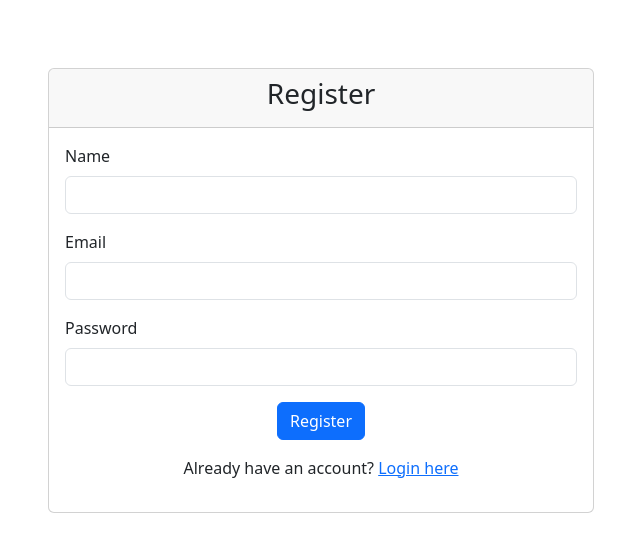
After one commit to jessl2juice/ai-therapist-assistant, a Flask app: page /register in a window 1280 px wide. The commit adds this page. Shown: the top 552 px of the page, without its empty margins (319-959 px from the left). Run offline with Flask 3, Linux system fonts and the light colour scheme.

Commit message:
Agent query: Please verify the following: 1. Is the login page accessible at /login? 2. Does the register link work and lead to the registration page? 3. Is the navbar showing "Guest" and hiding the logout button when not logged in?

```diff
--- a/app.py
+++ b/app.py
@@ -1,8 +1,10 @@
 import os
 import logging
-from flask import Flask, render_template
+from flask import Flask, render_template, request, redirect, url_for, flash, jsonify
 from flask_socketio import SocketIO, emit
+from flask_login import LoginManager, login_user, logout_user, login_required, current_user
 from openai_helper import get_ai_response
+from models import db, User
 
 # Configure logging
 logging.basicConfig(level=logging.INFO)
@@ -11,11 +13,69 @@ logger = logging.getLogger(__name__)
 app = Flask(__name__)
 app.config['SECRET_KEY'] = os.urandom(24)
 app.config['MAX_CONTENT_LENGTH'] = 25 * 1024 * 1024  # 25MB max size
+app.config['SQLALCHEMY_DATABASE_URI'] = 'sqlite:///users.db'
+app.config['SQLALCHEMY_TRACK_MODIFICATIONS'] = False
+
+# Initialize extensions
 socketio = SocketIO(app)
+db.init_app(app)
+login_manager = LoginManager()
+login_manager.init_app(app)
+login_manager.login_view = 'login'
+
+@login_manager.user_loader
+def load_user(user_id):
+    return User.query.get(int(user_id))
 
 @app.route('/')
 def index():
     return render_template('index.html')
+
+@app.route('/login', methods=['GET', 'POST'])
+def login():
+    if request.method == 'POST':
+        email = request.form.get('email')
+        password = request.form.get('password')
+        user = User.query.filter_by(email=email).first()
+
+        if user and user.check_password(password):
+            login_user(user)
+            return jsonify({'success': True, 'name': user.name})
+        return jsonify({'success': False, 'message': 'Invalid email or password'})
+
+    return render_template('login.html')
+
+@app.route('/register', methods=['GET', 'POST'])
+def register():
+    if request.method == 'POST':
+        email = request.form.get('email')
+        password = request.form.get('password')
+        name = request.form.get('name')
+
+        if User.query.filter_by(email=email).first():
+            return jsonify({'success': False, 'message': 'Email already registered'})
+
+        user = User(email=email, name=name)
+        user.set_password(password)
+        db.session.add(user)
+        db.session.commit()
+
+        login_user(user)
+        return jsonify({'success': True, 'name': user.name})
+
+    return render_template('register.html')
+
+@app.route('/logout')
+@login_required
+def logout():
+    logout_user()
+    return jsonify({'success': True})
+
+@app.route('/check-auth')
+def check_auth():
+    if current_user.is_authenticated:
+        return jsonify({'authenticated': True, 'name': current_user.name})
+    return jsonify({'authenticated': False})
 
 @socketio.on('message')
 def handle_message(data):
@@ -61,3 +121,7 @@ def handle_audio(data):
     except Exception as e:
         logger.error(f"Error processing audio: {str(e)}")
         emit('error', {'message': "An error occurred while processing your audio"})
+
+# Create database tables
+with app.app_context():
+    db.create_all()
--- a/pyproject.toml
+++ b/pyproject.toml
@@ -11,4 +11,5 @@ dependencies = [
     "psycopg2-binary>=2.9.10",
     "flask-socketio>=5.4.1",
     "eventlet",
+    "flask-login>=0.6.3",
 ]
--- a/static/css/style.css
+++ b/static/css/style.css
@@ -12,9 +12,18 @@ body {
     line-height: 1.6;
 }
 
+.navbar {
+    box-shadow: 0 2px 4px rgba(0,0,0,0.1);
+    margin-bottom: 20px;
+}
+
+.navbar-brand img {
+    margin-right: 8px;
+}
+
 .container {
     max-width: 800px;
-    margin: 0 auto;
+    margin: 20px auto;
     padding: 20px;
     position: relative;
 }
--- /dev/null
+++ b/static/js/auth.js
@@ -0,0 +1,97 @@
+document.addEventListener('DOMContentLoaded', function() {
+    // Check authentication status on page load
+    checkAuthStatus();
+
+    // Handle login form submission
+    const loginForm = document.getElementById('loginForm');
+    if (loginForm) {
+        loginForm.addEventListener('submit', function(e) {
+            e.preventDefault();
+            const formData = new FormData(loginForm);
+            fetch('/login', {
+                method: 'POST',
+                body: formData
+            })
+            .then(response => response.json())
+            .then(data => {
+                if (data.success) {
+                    window.location.href = '/';
+                } else {
+                    alert(data.message || 'Login failed');
+                }
+            })
+            .catch(error => {
+                console.error('Error:', error);
+                alert('An error occurred during login');
+            });
+        });
+    }
+
+    // Handle register form submission
+    const registerForm = document.getElementById('registerForm');
+    if (registerForm) {
+        registerForm.addEventListener('submit', function(e) {
+            e.preventDefault();
+            const formData = new FormData(registerForm);
+            fetch('/register', {
+                method: 'POST',
+                body: formData
+            })
+            .then(response => response.json())
+            .then(data => {
+                if (data.success) {
+                    window.location.href = '/';
+                } else {
+                    alert(data.message || 'Registration failed');
+                }
+            })
+            .catch(error => {
+                console.error('Error:', error);
+                alert('An error occurred during registration');
+            });
+        });
+    }
+
+    // Handle logout button click
+    const logoutBtn = document.getElementById('logoutBtn');
+    if (logoutBtn) {
+        logoutBtn.addEventListener('click', function() {
+            fetch('/logout')
+                .then(response => response.json())
+                .then(data => {
+                    if (data.success) {
+                        window.location.reload();
+                    }
+                })
+                .catch(error => {
+                    console.error('Error:', error);
+                    alert('An error occurred during logout');
+                });
+        });
+    }
+});
+
+function checkAuthStatus() {
+    fetch('/check-auth')
+        .then(response => response.json())
+        .then(data => {
+            const userNameSpan = document.getElementById('userName');
+            const logoutBtn = document.getElementById('logoutBtn');
+
+            if (data.authenticated) {
+                userNameSpan.textContent = data.name;
+                logoutBtn.style.display = 'inline-block';
+            } else {
+                userNameSpan.textContent = 'Guest';
+                logoutBtn.style.display = 'none';
+                // If not on login or register page, redirect to login
+                if (!window.location.pathname.includes('/login') &&
+                    !window.location.pathname.includes('/register')) {
+                    window.location.href = '/login';
+                }
+            }
+        })
+        .catch(error => {
+            console.error('Error checking auth status:', error);
+        });
+}
--- /dev/null
+++ b/templates/register.html
@@ -0,0 +1,47 @@
+<!DOCTYPE html>
+<html lang="en">
+<head>
+    <meta charset="UTF-8">
+    <meta name="viewport" content="width=device-width, initial-scale=1.0">
+    <title>Register - Casey AI Therapist</title>
+    <link href="{{ url_for('static', filename='css/style.css') }}" rel="stylesheet">
+    <link href="https://cdn.jsdelivr.net/npm/bootstrap@5.3.0/dist/css/bootstrap.min.css" rel="stylesheet">
+</head>
+<body>
+    <div class="container mt-5">
+        <div class="row justify-content-center">
+            <div class="col-md-6">
+                <div class="card">
+                    <div class="card-header">
+                        <h3 class="text-center">Register</h3>
+                    </div>
+                    <div class="card-body">
+                        <form id="registerForm">
+                            <div class="mb-3">
+                                <label for="name" class="form-label">Name</label>
+                                <input type="text" class="form-control" id="name" name="name" required>
+                            </div>
+                            <div class="mb-3">
+                                <label for="email" class="form-label">Email</label>
+                                <input type="email" class="form-control" id="email" name="email" required>
+                            </div>
+                            <div class="mb-3">
+                                <label for="password" class="form-label">Password</label>
+                                <input type="password" class="form-control" id="password" name="password" required>
+                            </div>
+                            <div class="text-center">
+                                <button type="submit" class="btn btn-primary">Register</button>
+                            </div>
+                        </form>
+                        <div class="text-center mt-3">
+                            <p>Already have an account? <a href="{{ url_for('login') }}">Login here</a></p>
+                        </div>
+                    </div>
+                </div>
+            </div>
+        </div>
+    </div>
+    <script src="https://cdn.jsdelivr.net/npm/bootstrap@5.3.0/dist/js/bootstrap.bundle.min.js"></script>
+    <script src="{{ url_for('static', filename='js/auth.js') }}"></script>
+</body>
+</html>
```
Also changed, not shown: models.py (added, +17 -0 lines), templates/index.html (+17 -0 lines), templates/login.html (added, +43 -0 lines), instance/users.db (added), 1 other file.
